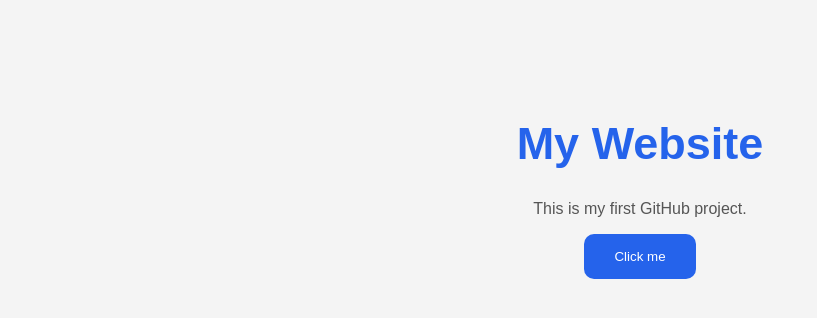
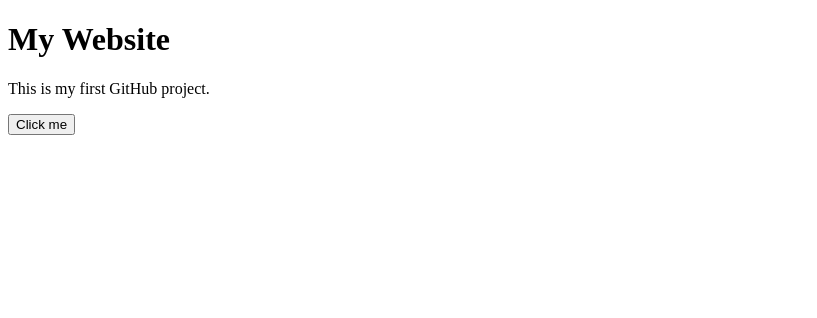
Before and after one commit to masoudomidvar21/test, a plain HTML site: page index.html in a window 1280 px wide. Shown: the whole page, without its empty margins (0-817 px from the left). Drawn offline with Linux system fonts and the light colour scheme.

Commit message:
Update index.html

```diff
--- a/index.html
+++ b/index.html
@@ -3,32 +3,7 @@
 <html>
 <head>
     <title>MI pagina</title>
-    <style>
-        body {
-            background: #f4f4f4;
-            font-family: Arial, sans-serif;
-            text-align: center;
-            padding: 80px;
-        }
 
-        h1 {
-            color: #2563eb;
-            font-size: 45px;
-        }
-
-        p {
-            color: #555;
-        }
-
-        button {
-            background: #2563eb;
-            color: white;
-            border: none;
-            padding: 15px 30px;
-            border-radius: 10px;
-            cursor: pointer;
-        }
-    </style>
 </head>
 <body>
 
```
